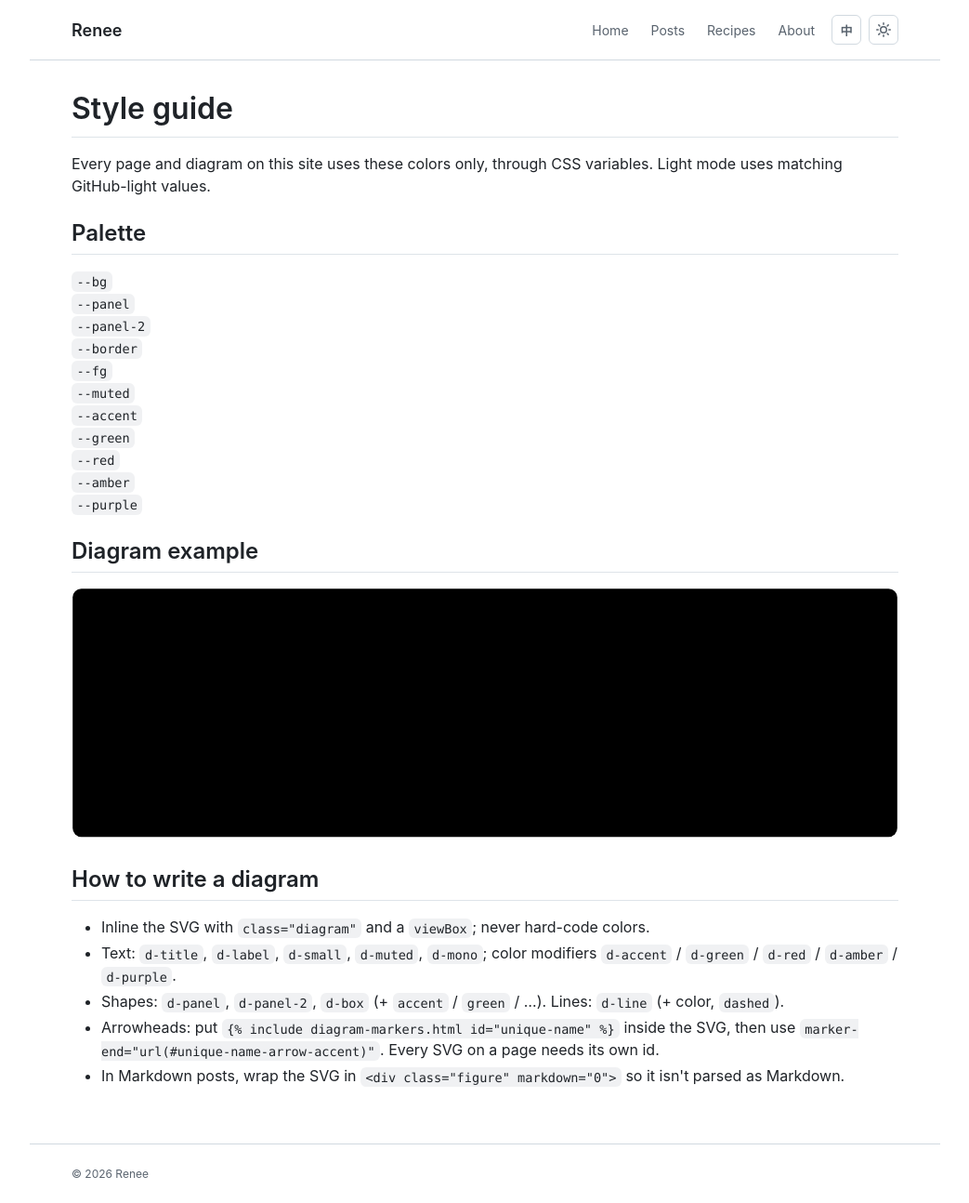
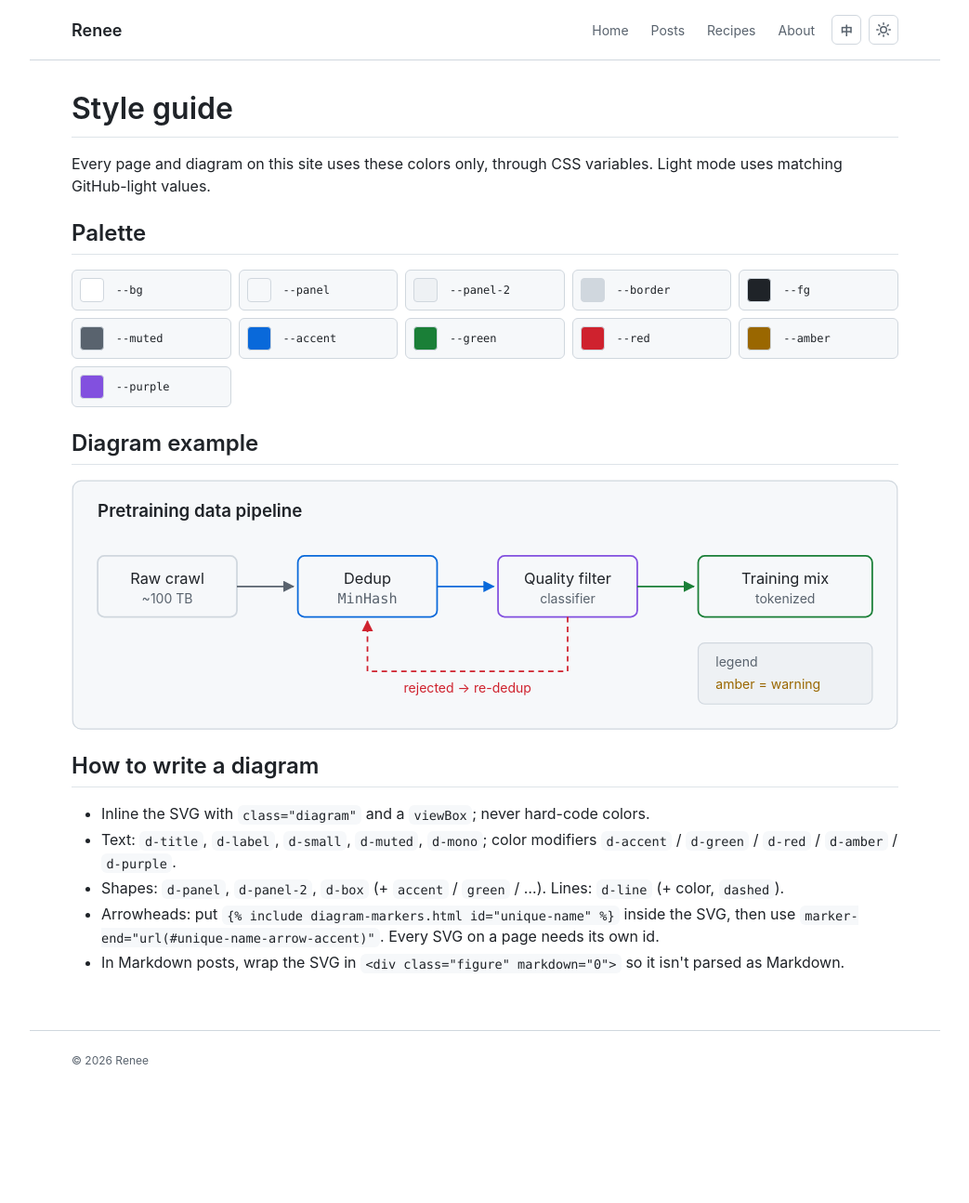
Before and after one commit to reneezhu/reneezhu.github.io, a Jekyll site: the page built from style.html, in a window 1280 px wide. Shown: the whole page at 93% size, without its empty margins (118-1161 px from the left). Built offline with Jekyll 4.4.1, drawn with Linux system fonts in a browser that asks for light colours; nearby versions of some CDN libraries; after the commit the page ends 1172 px from its top, so only the background shows below that.

Commit message:
Unified palette and SVG diagram classes

```diff
--- a/assets/style.css
+++ b/assets/style.css
@@ -1,27 +1,51 @@
-/* 页面外框颜色，与 GitHub Primer 一致；正文样式由 github-markdown-css 提供 */
+/* ===== 全站色板 =====
+   深色为主色板；浅色是对应的 GitHub light 色值。所有页面和 SVG 图都只用这些变量。 */
 :root {
   --bg: #ffffff;
+  --panel: #f6f8fa;
+  --panel-2: #eef1f4;
+  --border: #d0d7de;
   --fg: #1f2328;
   --muted: #59636e;
-  --border: #d1d9e0;
   --accent: #0969da;
-  --hover: #f6f8fa;
+  --green: #1a7f37;
+  --red: #cf222e;
+  --amber: #9a6700;
+  --purple: #8250df;
+  --hover: var(--panel);
   color-scheme: light;
 }
 @media (prefers-color-scheme: dark) {
   :root:not([data-theme="light"]) {
-    --bg: #0d1117; --fg: #f0f6fc; --muted: #9198a1;
-    --border: #3d444d; --accent: #4493f8; --hover: #151b23;
+    --bg: #0d1117; --panel: #161b22; --panel-2: #1c2330; --border: #30363d;
+    --fg: #e6edf3; --muted: #9aa7b4; --accent: #58a6ff;
+    --green: #3fb950; --red: #f85149; --amber: #d29922; --purple: #bc8cff;
     color-scheme: dark;
   }
 }
 :root[data-theme="dark"] {
-  --bg: #0d1117; --fg: #f0f6fc; --muted: #9198a1;
-  --border: #3d444d; --accent: #4493f8; --hover: #151b23;
+  --bg: #0d1117; --panel: #161b22; --panel-2: #1c2330; --border: #30363d;
+  --fg: #e6edf3; --muted: #9aa7b4; --accent: #58a6ff;
+  --green: #3fb950; --red: #f85149; --amber: #d29922; --purple: #bc8cff;
   color-scheme: dark;
 }
 
 html, body { margin: 0; background: var(--bg); color: var(--fg); }
+
+/* 让 github-markdown-css 的正文也用同一套色板 */
+.markdown-body {
+  background: var(--bg); color: var(--fg);
+  --fgColor-default: var(--fg); --fgColor-muted: var(--muted); --fgColor-accent: var(--accent);
+  --bgColor-default: var(--bg); --bgColor-muted: var(--panel);
+  --borderColor-default: var(--border); --borderColor-muted: var(--border);
+}
+.markdown-body a { color: var(--accent); }
+.markdown-body pre, .markdown-body code, .markdown-body .highlight pre { background: var(--panel); }
+.markdown-body table tr { background: var(--bg); border-color: var(--border); }
+.markdown-body table tr:nth-child(2n) { background: var(--panel); }
+.markdown-body table th, .markdown-body table td { border-color: var(--border); }
+.markdown-body hr { background: var(--border); }
+.markdown-body blockquote { color: var(--muted); border-left-color: var(--border); }
 body {
   font-family: -apple-system, BlinkMacSystemFont, "Segoe UI", "Noto Sans", Helvetica, Arial,
                "PingFang SC", "Microsoft YaHei", sans-serif;
@@ -100,6 +124,7 @@ body {
 .recipe-controls {
   display: flex; flex-wrap: wrap; gap: 12px 20px; align-items: center;
   padding: 16px; margin: 16px 0;
+  background: var(--panel);
   border: 1px solid var(--border); border-radius: 6px;
   font-size: 14px;
 }
@@ -129,7 +154,7 @@ body {
   display: grid; grid-template-columns: repeat(auto-fit, minmax(120px, 1fr)); gap: 12px;
   margin: 0 0 16px;
 }
-.stat { padding: 12px 16px; border: 1px solid var(--border); border-radius: 6px; }
+.stat { padding: 12px 16px; background: var(--panel); border: 1px solid var(--border); border-radius: 6px; }
 .stat-label { color: var(--muted); font-size: 12px; }
 .stat-value { font-size: 22px; font-weight: 600; font-variant-numeric: tabular-nums; line-height: 1.3; }
 .stat.primary .stat-value { color: var(--accent); font-size: 26px; }
@@ -142,8 +167,62 @@ body {
 .recipe-table tr.done td:not(.chk) { opacity: .45; text-decoration: line-through; }
 .recipe-table tfoot td { font-weight: 600; }
 .recipe-table tfoot #r-hydration { font-weight: 400; color: var(--muted); font-size: 13px; }
-.recipe-table .warn { color: #d29922; }
+.recipe-table .warn { color: var(--amber); }
 .recipe-note { color: var(--muted); font-size: 12px; }
+
+/* 样式规范页的色块 */
+.swatches { display: grid; grid-template-columns: repeat(auto-fill, minmax(150px, 1fr)); gap: 8px; margin: 12px 0 24px; }
+.swatch { display: flex; align-items: center; gap: 8px; padding: 8px; background: var(--panel); border: 1px solid var(--border); border-radius: 6px; }
+.swatch .chip { width: 24px; height: 24px; border-radius: 4px; border: 1px solid var(--border); flex: none; }
+.swatch code { background: none; font-size: 12px; }
+
+/* ===== SVG 图示 =====
+   用法：内联 <svg class="diagram" viewBox="…">，文字和形状都用下面的 class，不写颜色值。
+   箭头：{% include diagram-markers.html id="唯一名" %} 生成 <defs>，
+   线条用 marker-end="url(#唯一名-arrow)" 或 url(#唯一名-arrow-accent) 等。 */
+svg.diagram { display: block; width: 100%; height: auto; max-width: 100%; margin: 16px 0;
+  font-family: -apple-system, BlinkMacSystemFont, "Segoe UI", "Noto Sans", Helvetica, Arial, "PingFang SC", "Microsoft YaHei", sans-serif; }
+
+/* 背景与形状 */
+svg.diagram .d-bg      { fill: var(--bg); }
+svg.diagram .d-panel   { fill: var(--panel);   stroke: var(--border); stroke-width: 1; }
+svg.diagram .d-panel-2 { fill: var(--panel-2); stroke: var(--border); stroke-width: 1; }
+svg.diagram .d-box     { fill: var(--panel);   stroke: var(--border); stroke-width: 1.5; }
+svg.diagram .d-box.accent { stroke: var(--accent); }
+svg.diagram .d-box.green  { stroke: var(--green); }
+svg.diagram .d-box.red    { stroke: var(--red); }
+svg.diagram .d-box.amber  { stroke: var(--amber); }
+svg.diagram .d-box.purple { stroke: var(--purple); }
+
+/* 线条 */
+svg.diagram .d-line        { fill: none; stroke: var(--muted); stroke-width: 1.5; }
+svg.diagram .d-line.dashed { stroke-dasharray: 5 4; }
+svg.diagram .d-line.accent { stroke: var(--accent); }
+svg.diagram .d-line.green  { stroke: var(--green); }
+svg.diagram .d-line.red    { stroke: var(--red); }
+svg.diagram .d-line.amber  { stroke: var(--amber); }
+svg.diagram .d-line.purple { stroke: var(--purple); }
+
+/* 箭头（marker 内的形状） */
+svg.diagram .d-head        { fill: var(--muted); stroke: none; }
+svg.diagram .d-head.accent { fill: var(--accent); }
+svg.diagram .d-head.green  { fill: var(--green); }
+svg.diagram .d-head.red    { fill: var(--red); }
+svg.diagram .d-head.amber  { fill: var(--amber); }
+svg.diagram .d-head.purple { fill: var(--purple); }
+
+/* 文字 */
+svg.diagram text     { fill: var(--fg); font-size: 14px; }
+svg.diagram .d-title { fill: var(--fg); font-size: 16px; font-weight: 600; }
+svg.diagram .d-label { fill: var(--fg); font-size: 14px; }
+svg.diagram .d-small { fill: var(--muted); font-size: 12px; }
+svg.diagram .d-muted { fill: var(--muted); }
+svg.diagram .d-mono  { font-family: ui-monospace, SFMono-Regular, "SF Mono", Menlo, Consolas, monospace; font-size: 13px; }
+svg.diagram .d-accent { fill: var(--accent); }
+svg.diagram .d-green  { fill: var(--green); }
+svg.diagram .d-red    { fill: var(--red); }
+svg.diagram .d-amber  { fill: var(--amber); }
+svg.diagram .d-purple { fill: var(--purple); }
 
 @media (max-width: 767px) {
   .site-header, .markdown-body, .site-footer { padding-left: 16px; padding-right: 16px; }
```
